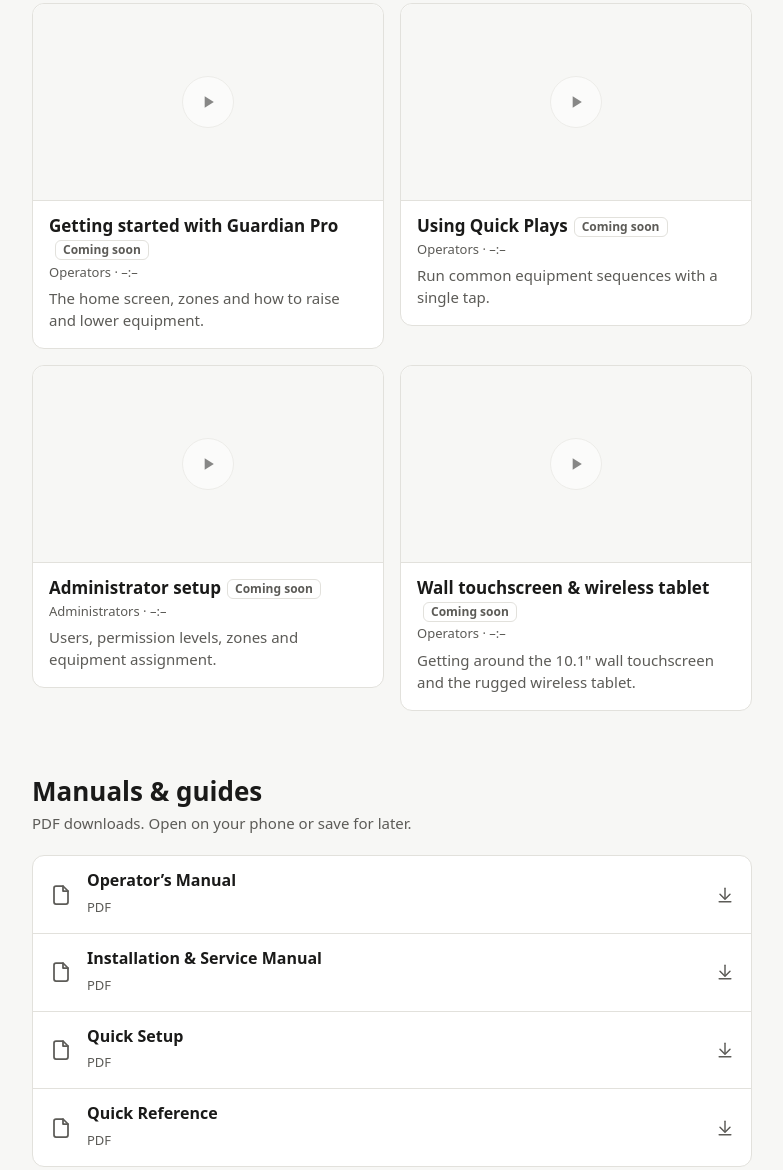
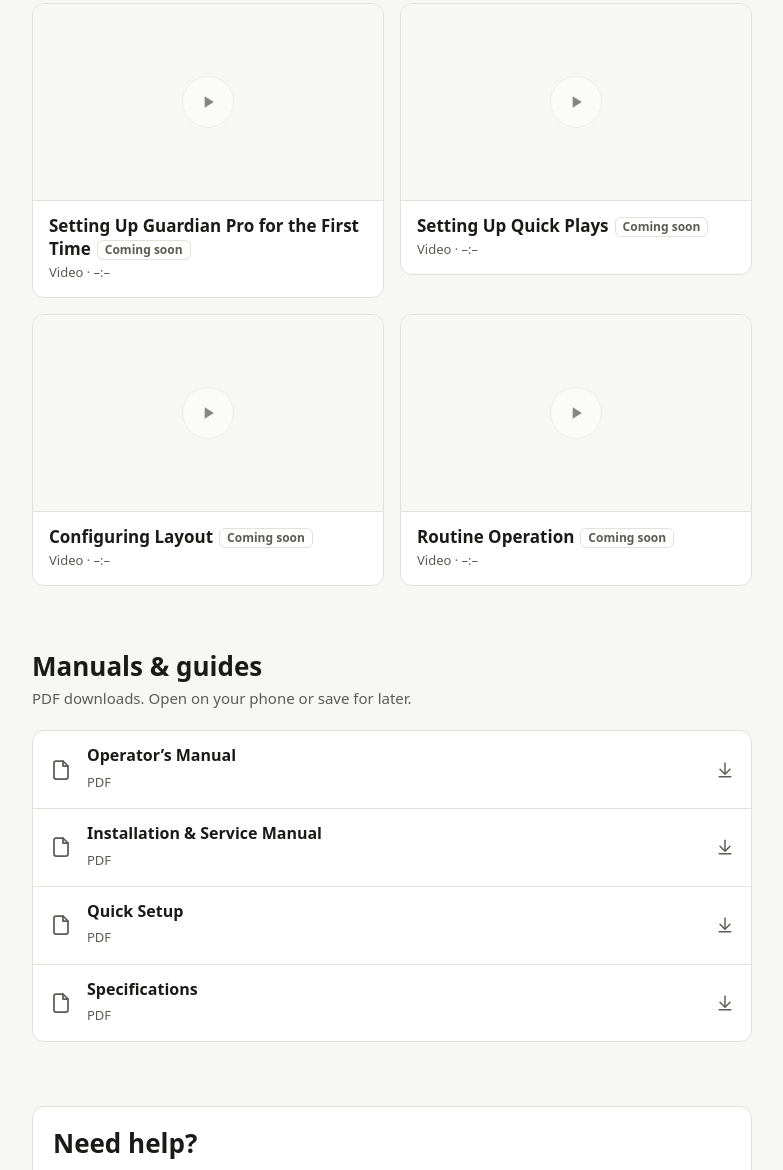
Before and after one commit to atripp3000/guardian-support, a plain HTML site: page index.html in a window 1280 px wide. Shown: the part 477-1647 px from the top of the page, without its empty margins (248-1031 px from the left). Drawn offline with Linux system fonts and the light colour scheme.

Commit message:
Rename spec sheet to Specifications

```diff
--- a/index.html
+++ b/index.html
@@ -162,40 +162,36 @@
     <h2 id="videos-h">Training videos</h2>
     <p class="section-note">Short walkthroughs for operators and administrators.</p>
     <ul class="videos">
-      <!-- REPLACE: video 1 — title, duration, description, URL, thumbnail -->
+      <!-- REPLACE: video 1 — YouTube URL, duration, thumbnail -->
       <li><div class="item video pending">
         <div class="thumb"><span class="play"><svg width="20" height="20" viewBox="0 0 24 24" fill="currentColor" aria-hidden="true"><polygon points="8 5 19 12 8 19 8 5"/></svg></span></div>
         <div class="body">
-          <h3>Getting started with Guardian Pro<span class="badge">Coming soon</span></h3>
-          <p class="meta">Operators · –:–</p>
-          <p class="desc">The home screen, zones and how to raise and lower equipment.</p>
+          <h3>Setting Up Guardian Pro for the First Time<span class="badge">Coming soon</span></h3>
+          <p class="meta">Video · –:–</p>
         </div>
       </div></li>
-      <!-- REPLACE: video 2 -->
+      <!-- REPLACE: video 2 — YouTube URL, duration, thumbnail -->
       <li><div class="item video pending">
         <div class="thumb"><span class="play"><svg width="20" height="20" viewBox="0 0 24 24" fill="currentColor" aria-hidden="true"><polygon points="8 5 19 12 8 19 8 5"/></svg></span></div>
         <div class="body">
-          <h3>Using Quick Plays<span class="badge">Coming soon</span></h3>
-          <p class="meta">Operators · –:–</p>
-          <p class="desc">Run common equipment sequences with a single tap.</p>
+          <h3>Setting Up Quick Plays<span class="badge">Coming soon</span></h3>
+          <p class="meta">Video · –:–</p>
         </div>
       </div></li>
-      <!-- REPLACE: video 3 -->
+      <!-- REPLACE: video 3 — YouTube URL, duration, thumbnail -->
       <li><div class="item video pending">
         <div class="thumb"><span class="play"><svg width="20" height="20" viewBox="0 0 24 24" fill="currentColor" aria-hidden="true"><polygon points="8 5 19 12 8 19 8 5"/></svg></span></div>
         <div class="body">
-          <h3>Administrator setup<span class="badge">Coming soon</span></h3>
-          <p class="meta">Administrators · –:–</p>
-          <p class="desc">Users, permission levels, zones and equipment assignment.</p>
+          <h3>Configuring Layout<span class="badge">Coming soon</span></h3>
+          <p class="meta">Video · –:–</p>
         </div>
       </div></li>
-      <!-- REPLACE: video 4 -->
+      <!-- REPLACE: video 4 — YouTube URL, duration, thumbnail -->
       <li><div class="item video pending">
         <div class="thumb"><span class="play"><svg width="20" height="20" viewBox="0 0 24 24" fill="currentColor" aria-hidden="true"><polygon points="8 5 19 12 8 19 8 5"/></svg></span></div>
         <div class="body">
-          <h3>Wall touchscreen &amp; wireless tablet<span class="badge">Coming soon</span></h3>
-          <p class="meta">Operators · –:–</p>
-          <p class="desc">Getting around the 10.1" wall touchscreen and the rugged wireless tablet.</p>
+          <h3>Routine Operation<span class="badge">Coming soon</span></h3>
+          <p class="meta">Video · –:–</p>
         </div>
       </div></li>
       <!--
@@ -234,7 +230,7 @@
       </a></li>
       <li><a class="doc" href="manuals/GPS-1000-spec.pdf" target="_blank" rel="noopener">
         <svg class="ico" width="24" height="24" viewBox="0 0 24 24" fill="none" stroke="currentColor" stroke-width="1.75" stroke-linecap="round" stroke-linejoin="round" aria-hidden="true"><path d="M14 3H7a2 2 0 0 0-2 2v14a2 2 0 0 0 2 2h10a2 2 0 0 0 2-2V8z"/><polyline points="14 3 14 8 19 8"/></svg>
-        <span class="txt"><span class="title">Quick Reference</span><span class="meta">PDF</span></span>
+        <span class="txt"><span class="title">Specifications</span><span class="meta">PDF</span></span>
         <svg class="arrow" width="20" height="20" viewBox="0 0 24 24" fill="none" stroke="currentColor" stroke-width="1.75" stroke-linecap="round" stroke-linejoin="round" aria-hidden="true"><path d="M12 4v12"/><polyline points="6 11 12 17 18 11"/><path d="M5 20h14"/></svg>
       </a></li>
       <!--
```
